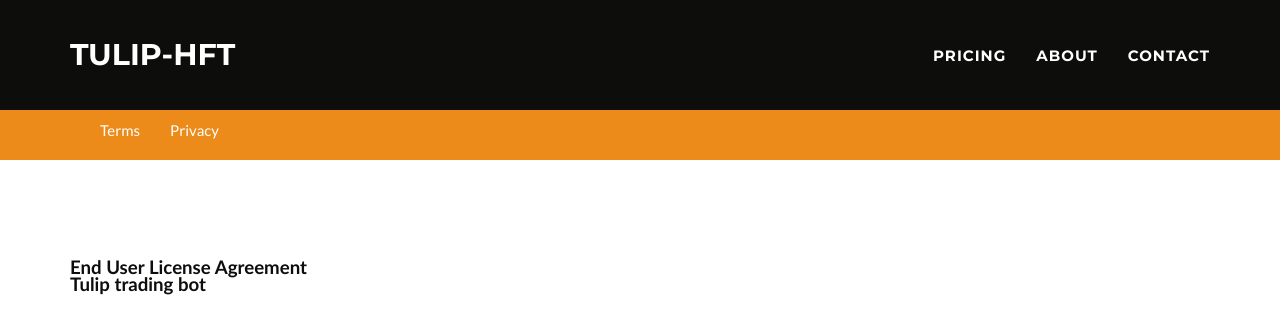
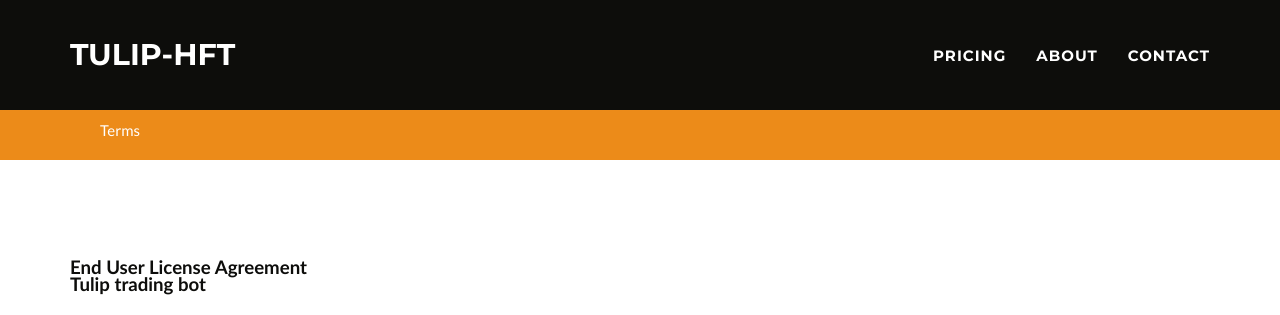
Before and after one commit to Tulip-HFT/Tulip-HFT.github.io, a Jekyll site: the page built from terms/index.html, in a window 1280 px wide and 900 px high. Shown: the top 315 px of the window. Built offline with Jekyll 4.4.1, drawn with Linux system fonts in a browser that asks for light colours.

Commit message:
hide the privacy link since we have no policy avaialble yet

```diff
--- a/_includes/terms/termsnav.html
+++ b/_includes/terms/termsnav.html
@@ -9,7 +9,7 @@
                     <li class="page-scroll">
                         <a href="{{site.baseurl}}/terms">Terms</a>
                     </li>
-                    <li class="page-scroll">
+                    <li class="hidden
                         <a href="{{ site.baseurl }}/terms/privacy">Privacy</a>
                     </li>
                     <li class="page-scroll">
```
